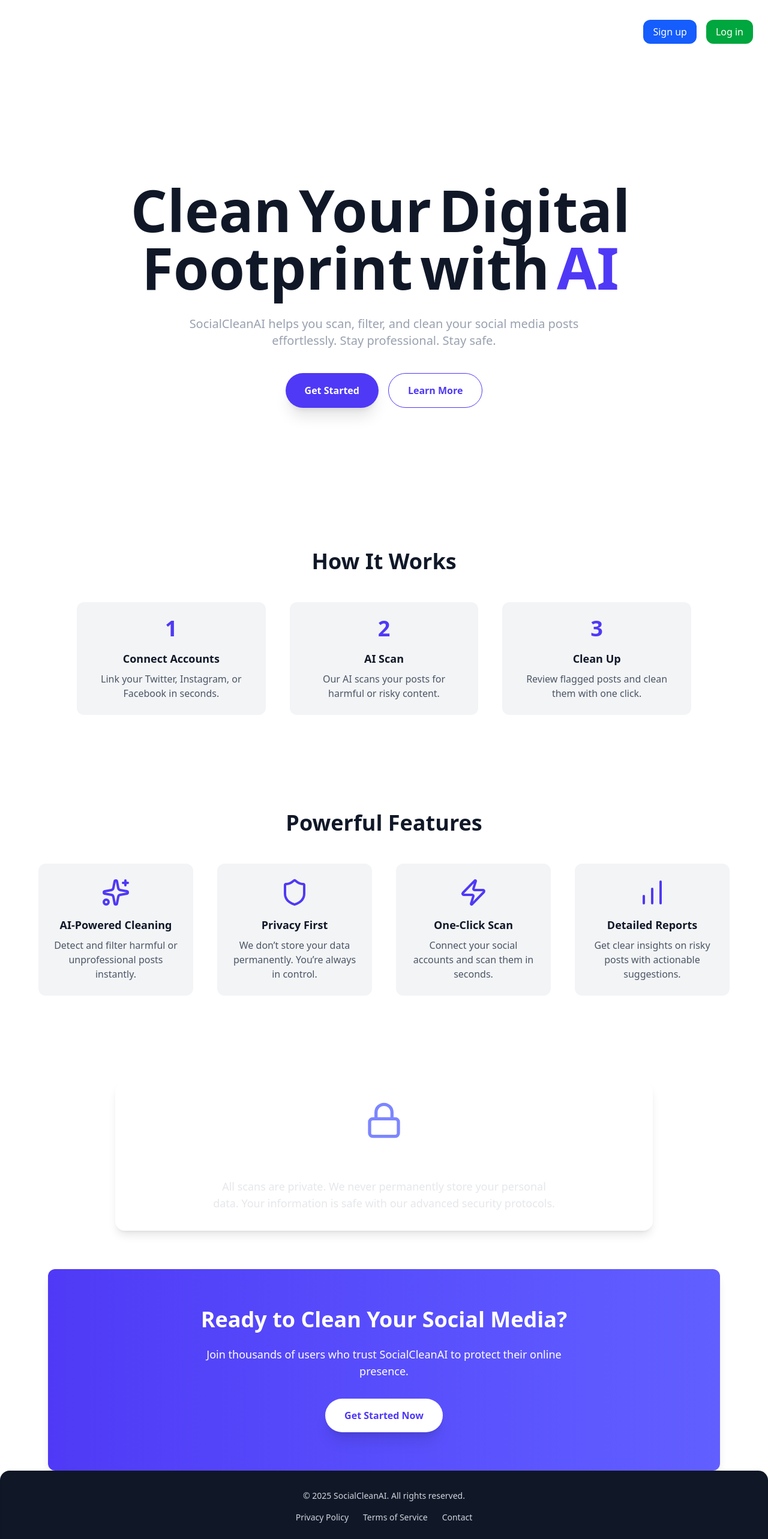
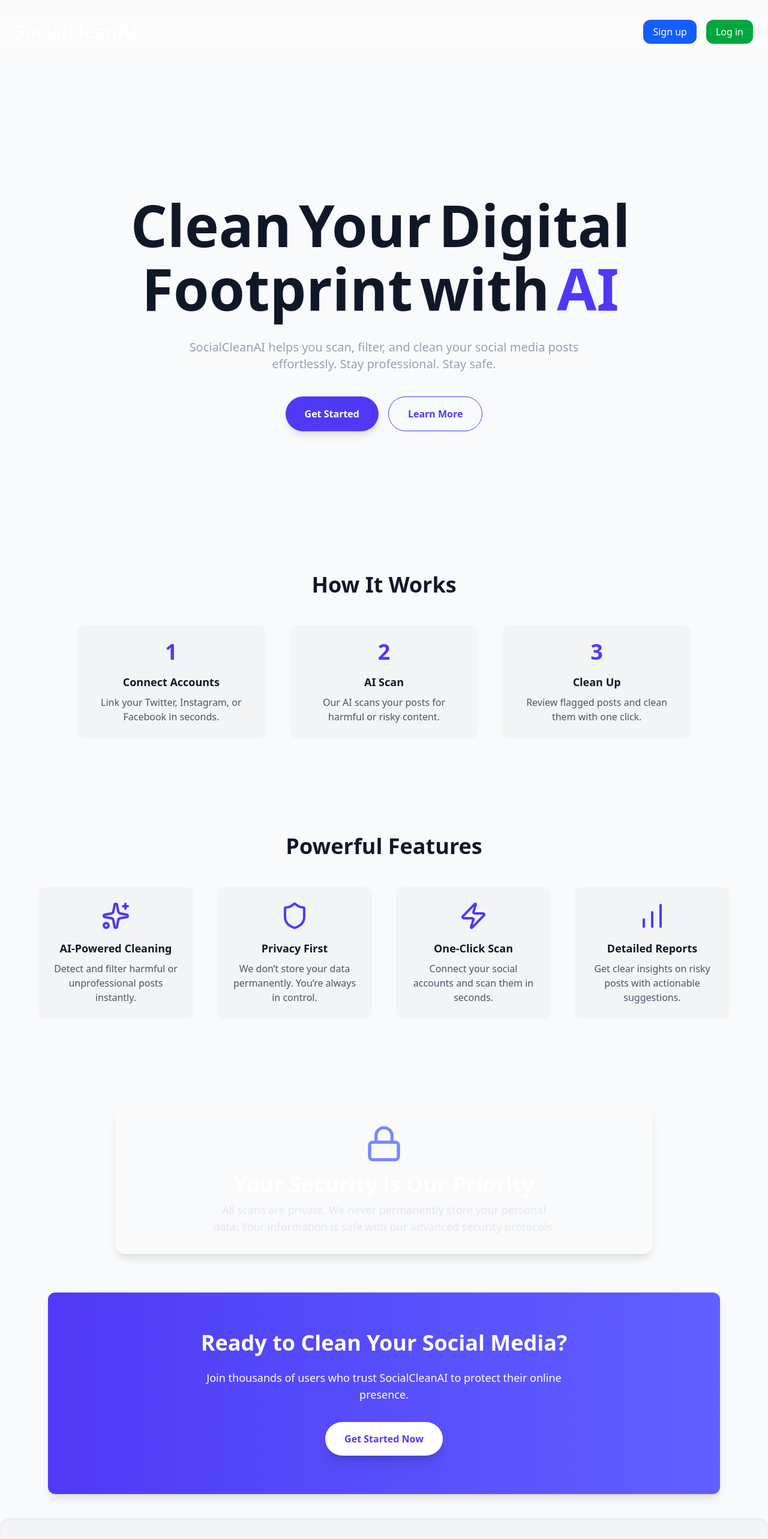
Before and after one commit to arfatkazi/SocialClean.AI, a React (Vite) app in the folder frontend/socialcleanAI/: page / in a window 1280 px wide. Shown: the top 2566 px of the page at 60% size. Built offline with nearby package versions, Linux system fonts and the light colour scheme.

Commit message:
frontend changes

```diff
--- a/frontend/socialcleanAI/src/App.css
+++ b/frontend/socialcleanAI/src/App.css
@@ -1,7 +1,3 @@
-@tailwind base;
-@tailwind components;
-@tailwind utilities;
-
 /* Apply transition globally */
 html,
 body,
--- a/frontend/socialcleanAI/src/App.jsx
+++ b/frontend/socialcleanAI/src/App.jsx
@@ -5,12 +5,16 @@
 import ForgotPassword from "./pages/ForgotPassword";
 import ResetPassword from "./pages/ResetPassword";
 import Dashboard from "./pages/Dashboard";
+import Footer from "./components/Homepage/Footer"; // make sure you import it
 
 export default function App() {
   return (
-    // dark:bg-gray-900
-    <div className="min-h-screen dark:bg-gray-900 text-black transition-colors duration-300">
+    <div className="flex flex-col min-h-screen bg-gray-50 dark:bg-gray-900 text-gray-900 dark:text-white transition-colors duration-300">
+      {/* Navbar always on top */}
       <Navbar />
+
+      {/* Main content fills remaining space */}
+      <main className="flex-grow">
         <Routes>
           <Route path="/" element={<HomePage />} />
           <Route path="/login" element={<AuthPage />} />
@@ -19,6 +23,10 @@
           <Route path="/reset-password/:token" element={<ResetPassword />} />
           <Route path="/dashboard" element={<Dashboard />} />
         </Routes>
+      </main>
+
+      {/* Footer stays at the bottom */}
+      <Footer />
     </div>
   );
 }
--- a/frontend/socialcleanAI/src/components/Homepage/Footer.jsx
+++ b/frontend/socialcleanAI/src/components/Homepage/Footer.jsx
@@ -4,7 +4,7 @@
 const Footer = () => {
   return (
     <motion.footer
-      className="py-8 bg-gray-900 text-gray-300 text-center text-sm rounded-t-2xl shadow-inner"
+      className="py-10 mt-10 bg-gray-100 dark:bg-gray-800 text-gray-700 dark:text-gray-300 text-center text-sm rounded-t-2xl shadow-inner"
       initial={{ opacity: 0, y: 30 }}
       whileInView={{ opacity: 1, y: 0 }}
       viewport={{ once: true }}
@@ -20,7 +20,7 @@
             <motion.a
               key={index}
               href="#"
-              className="relative text-gray-300 hover:text-white transition-colors duration-200 group"
+              className="relative text-gray-700 dark:text-gray-300 hover:text-indigo-600 dark:hover:text-white transition-colors duration-200 group"
               whileHover={{ scale: 1.05 }}
               whileTap={{ scale: 0.95 }}
             >
--- a/frontend/socialcleanAI/src/components/Homepage/Hero.jsx
+++ b/frontend/socialcleanAI/src/components/Homepage/Hero.jsx
@@ -5,13 +5,14 @@
   const headingWords = ["Clean", "Your", "Digital", "Footprint", "with", "AI"];
 
   return (
-    <section className="flex-1 flex items-center justify-center px-10 py-24 transition-colors duration-300">
+    <section className="flex-1 flex items-center justify-center px-4 sm:px-6 md:px-10 py-16 md:py-24 transition-colors duration-300 mt-40">
       <div className="text-center max-w-4xl">
-        <h1 className="text-5xl md:text-8xl font-extrabold mb-8 text-gray-900 dark:text-gray-100 mt-35">
+        {/* Animated Heading */}
+        <h1 className="text-3xl sm:text-5xl md:text-8xl font-extrabold mb-6 md:mb-8 text-gray-900 dark:text-gray-100 leading-snug sm:leading-tight md:leading-[1.1]">
           {headingWords.map((word, index) => (
             <motion.span
               key={index}
-              className={`inline-block mr-3 ${
+              className={`inline-block mr-2 sm:mr-3 ${
                 word === "AI" ? "text-indigo-600" : ""
               }`}
               initial={{ opacity: 0, y: 60, scale: 0.8 }}
@@ -29,7 +30,7 @@
 
         {/* Subtext */}
         <motion.p
-          className="text-lg md:text-xl text-gray-400 mb-10 max-w-2xl mx-auto"
+          className="text-base sm:text-lg md:text-xl text-gray-400 mb-8 md:mb-10 max-w-xl sm:max-w-2xl mx-auto px-2"
           initial={{ opacity: 0, y: 30 }}
           animate={{ opacity: 1, y: 0 }}
           transition={{ delay: headingWords.length * 0.25 + 0.2, duration: 1 }}
@@ -40,7 +41,7 @@
 
         {/* Buttons */}
         <motion.div
-          className="flex flex-col md:flex-row gap-4 justify-center"
+          className="flex flex-col sm:flex-row gap-3 sm:gap-4 justify-center"
           initial={{ opacity: 0, y: 30 }}
           animate={{ opacity: 1, y: 0 }}
           transition={{
@@ -51,14 +52,14 @@
           <motion.button
             whileHover={{ scale: 1.05 }}
             whileTap={{ scale: 0.95 }}
-            className="px-8 py-4 rounded-full bg-indigo-600 text-white font-semibold shadow-xl hover:shadow-2xl transition-all duration-300"
+            className="px-6 sm:px-8 py-3 sm:py-4 rounded-full bg-indigo-600 text-white font-semibold shadow-lg hover:shadow-xl transition-all duration-300 text-sm sm:text-base"
           >
             Get Started
           </motion.button>
           <motion.button
             whileHover={{ scale: 1.05 }}
             whileTap={{ scale: 0.95 }}
-            className="px-8 py-4 rounded-full border border-indigo-600 text-indigo-600 font-semibold hover:bg-indigo-50 transition-all duration-300"
+            className="px-6 sm:px-8 py-3 sm:py-4 rounded-full border border-indigo-600 text-indigo-600 font-semibold hover:bg-indigo-50 transition-all duration-300 text-sm sm:text-base"
           >
             Learn More
           </motion.button>
--- a/frontend/socialcleanAI/src/pages/Homepage.jsx
+++ b/frontend/socialcleanAI/src/pages/Homepage.jsx
@@ -3,7 +3,6 @@
 import Feature from "../components/Homepage/Feature.jsx";
 import Security from "../components/Homepage/Security.jsx";
 import Cta from "../components/Homepage/Cta.jsx";
-import Footer from "../components/Homepage/Footer.jsx";
 
 export default function HomePage() {
   return (
@@ -13,7 +12,6 @@
       <Feature />
       <Security />
       <Cta />
-      <Footer />
     </div>
   );
 }
```
Lines whose indentation alone changed are shown as unchanged.
